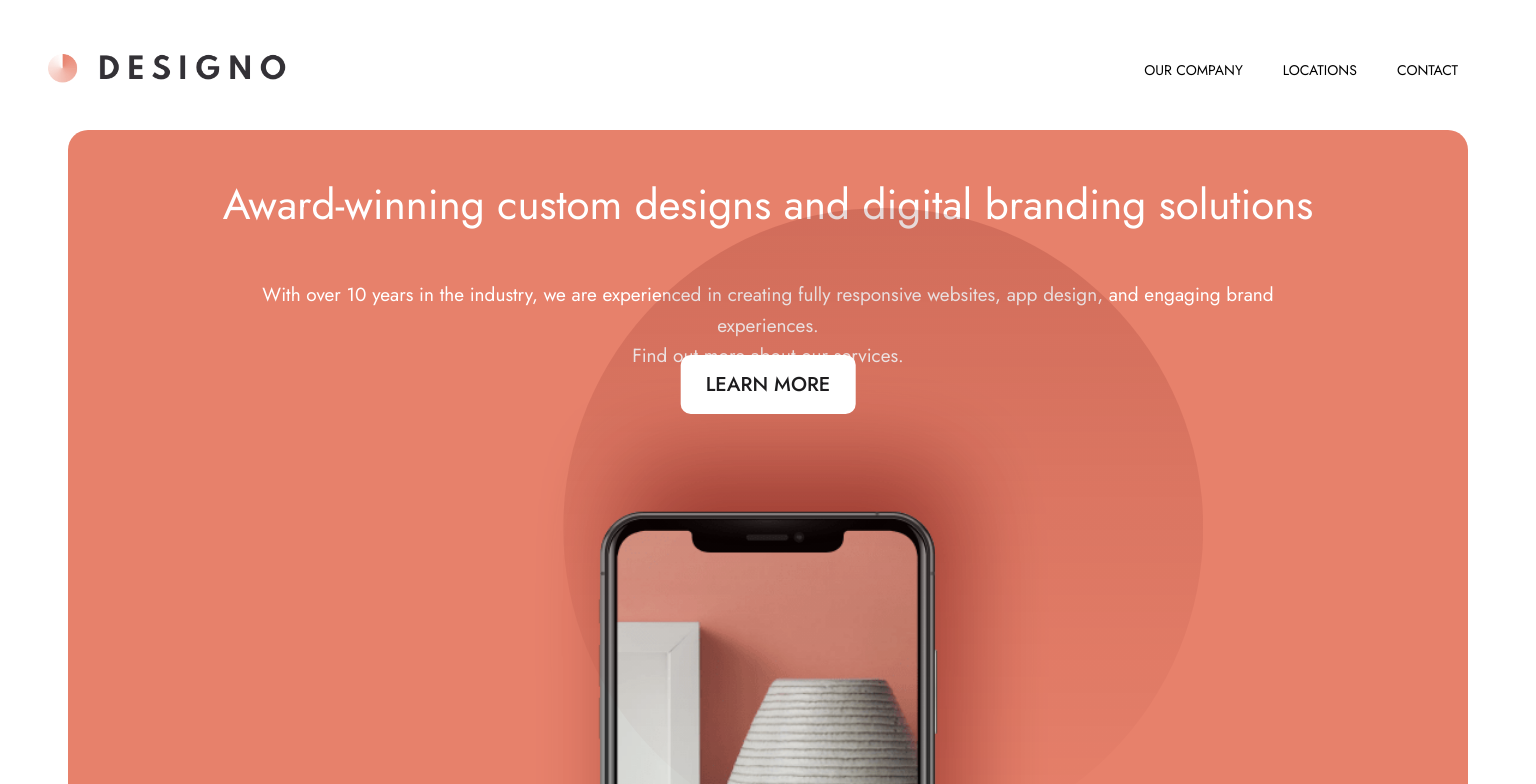
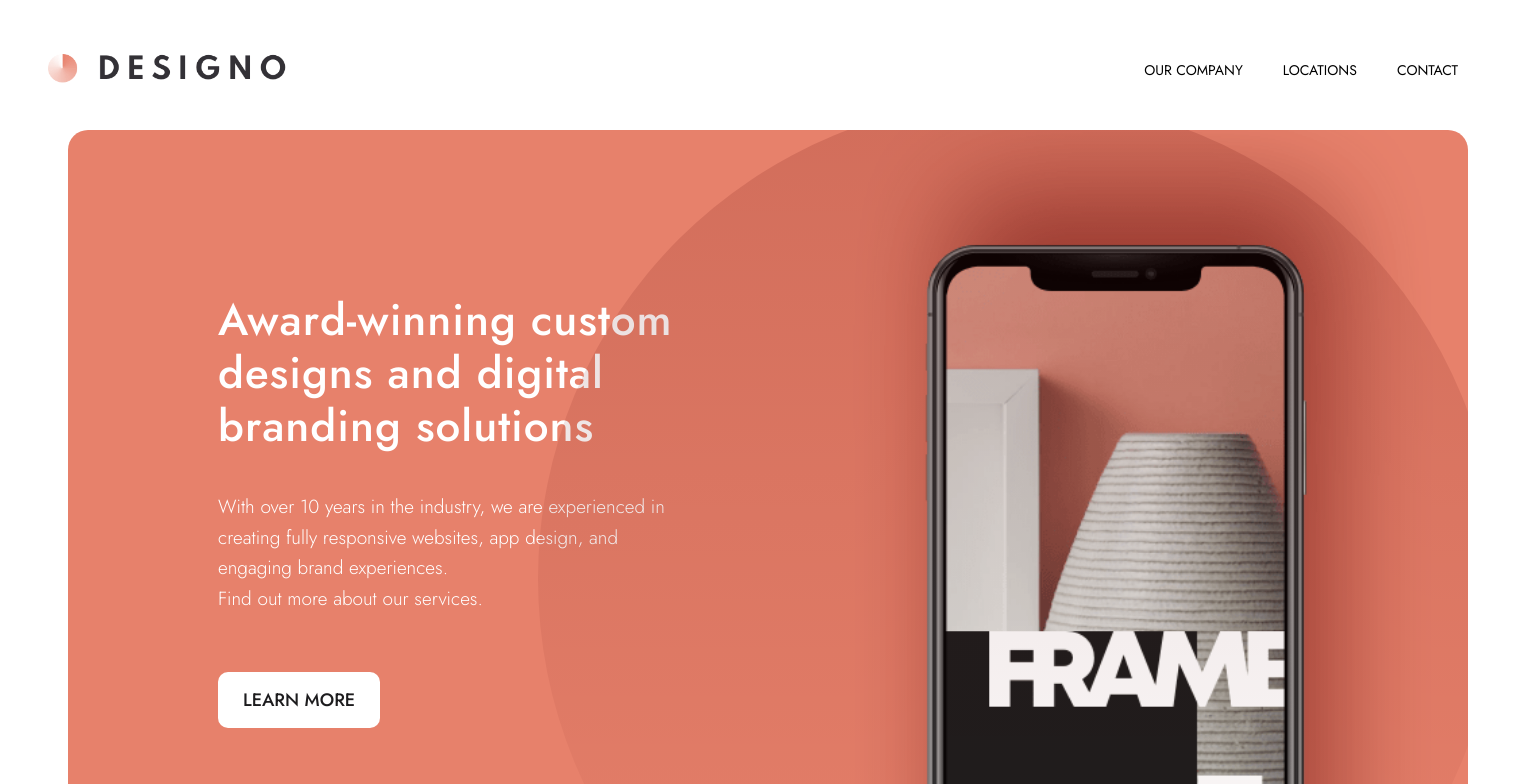
Before and after one commit to MoNi-hub4/multi-page-next, a Next.js app: page / in a window 1536 px wide. Shown: the top 784 px of the page. Built offline with nearby package versions, Linux system fonts and the light colour scheme.

Commit message:
section-01 clear

```diff
--- a/styles/page.module.css
+++ b/styles/page.module.css
@@ -1,20 +1,20 @@
-.section{
+.section {
   position: relative;
   overflow: hidden;
-  height: 100vh;
+  height: 90vh;
   display: flex;
   align-items: center;
   justify-content: center;
   flex-direction: column;
-  background: #E7816B;
+  background: #e7816b;
   padding: 50px 30px 0 30px;
 }
 
-.sectionBody{
+.sectionBody {
   position: relative;
 }
 
-.section h1{
+.section h1 {
   text-align: center;
   color: #fff;
   font-weight: 400;
@@ -22,78 +22,118 @@
   margin-bottom: 50px;
 }
 
-.section span p{
+.section span p {
   text-align: center;
   color: #fff;
   font-weight: 400;
   font-size: 16px;
   line-height: 1.6;
-
 }
 
-.Button{
+.Button {
   position: absolute;
   bottom: -50%;
   left: 50%;
   transform: translateX(-50%);
   margin: 30px 0 30px 0;
   z-index: 99;
-
 }
 
 .phoneImage {
   position: relative;
   /* top: -10%; */
-  overflow-y: hidden;
-  overflow-x: visible;
+  overflow: hidden;
 }
 
-
-.phoneImage img{
+.phoneImage img {
   position: relative;
   /* top: -25%; */
   /* z-index: 2; */
 }
 
-.backgroundImage{
+.backgroundImage {
   position: absolute;
-  transform: translate(18%,0);
+  transform: translate(18%, 0);
   z-index: 0;
 }
 
-@media only screen and (min-width: 768px){
-  .Body{
-    padding:0 20px 20px 20px;
+@media only screen and (min-width: 768px) {
+  .Body {
+    padding: 0 20px 20px 20px;
   }
-  .section{
+  .section {
     border-radius: 20px;
     padding: 0 150px 0 150px;
   }
-  .section h1{
+  .section h1 {
     text-align: center;
-  color: #fff;
-  font-size: 42px;
-  font-weight: 400;
-  line-height: 1.2;
-  margin:50px 0 50px 0;
-
+    color: #fff;
+    font-size: 42px;
+    font-weight: 400;
+    line-height: 1.2;
+    margin: 50px 0 30px 0;
   }
-  .section span p{
+  .section span p {
     font-size: 19px;
   }
-  .Button{
-    font-size: 20px;
-    bottom: -30%;
+  .Button {
+    font-size: 22px;
+    bottom: -35%;
   }
-  .phoneImage{
+  .phoneImage {
     display: inline-block;
-
   }
 
-  .phoneImage img{
-    transform: scale(1.2);
-    top: 5%;
+  .phoneImage img {
+    transform: scale(1.5);
+    top: 25%;
     /* transform-origin: 0 0; */
     /* object-fit: contain; */
   }
+  .backgroundImage {
+    top: 8%;
+  }
 }
+
+@media only screen and (min-width: 890px) {
+  .Button {
+    bottom: -45%;
+  }
+}
+
+@media only screen and (min-width: 1440px) {
+  .section {
+    flex-direction: row;
+  }
+  .sectionBody{
+    top: -5%;
+  }
+  .phoneImage{
+    transform: scale(0.9);
+    top: 20%;
+    left: 10%;
+    overflow: visible;
+  }
+  .backgroundImage{
+    transform: scale(1.5);
+    top: 18%;
+    left: 45%;
+  }
+  .section h1{
+    margin: 0 0 40px 0;
+    text-align: left;
+    font-weight: 500;
+    letter-spacing: 1px;
+  /* line-height: 1.2; */
+  font-size: 44px;
+  }
+  .section span p{
+    text-align: left;
+    font-weight: 300;
+  }
+  .Button{
+    left: 0;
+    transform: translateX(0);
+    font-size: 18px;
+  }
+}
```
